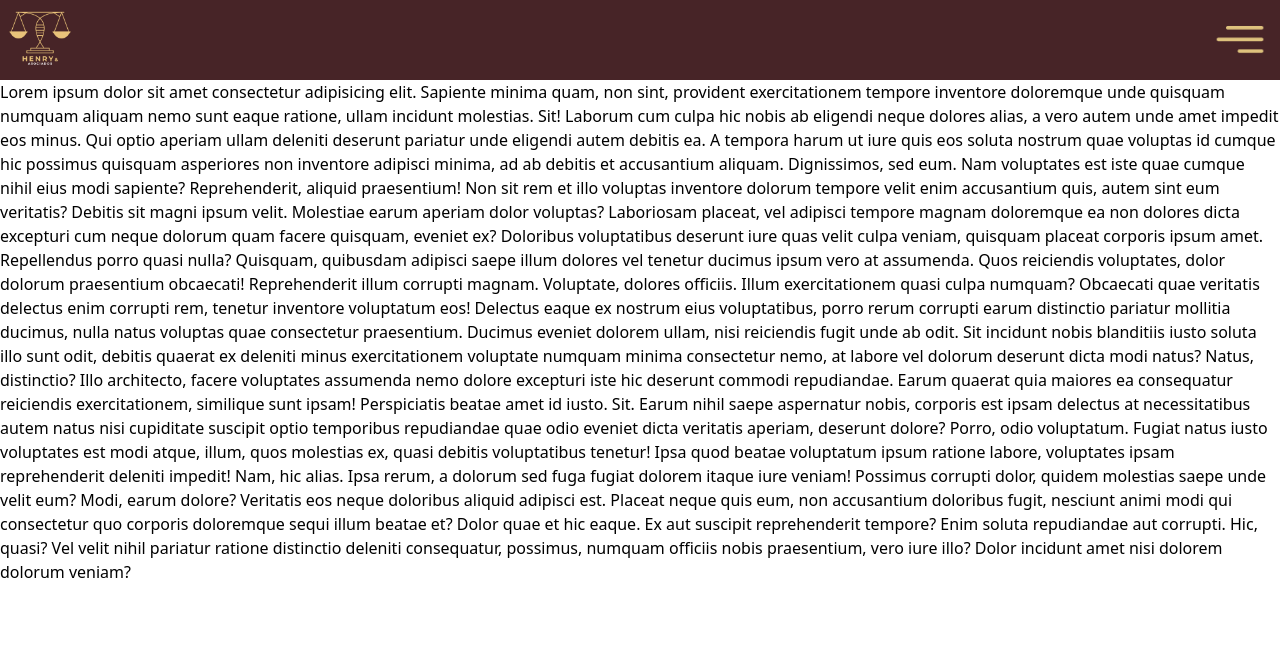
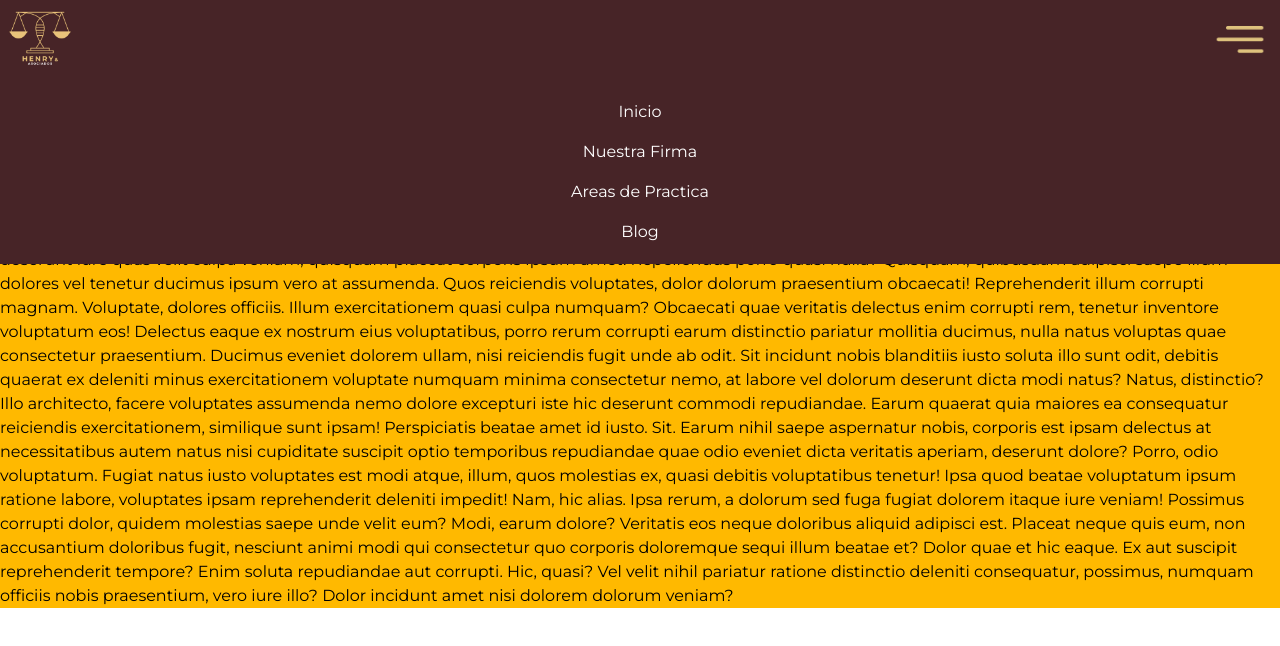
Before and after one commit to nelson-html/henry-asociados, a website: page src/index.html in a window 1280 px wide. Both pictures are taken after a click on the picture 1240 px from the left and 40 px from the top of the page. Drawn offline with Linux system fonts and the light colour scheme.

Commit message:
implementacion de fuente de texto montserrat, e interactividad con el navbar

```diff
--- a/src/index.html
+++ b/src/index.html
@@ -2,6 +2,7 @@
 <html lang="es">
 <head>
     <meta charset="UTF-8">
+    <link rel="shortcut icon" href="assets/logo_tinoco&asociados.avif" type="image/x-icon">
     <meta name="viewport" content="width=device-width, initial-scale=1.0">
     <link href="output.css" rel="stylesheet">
     <title>Henry & Asociados</title>
@@ -9,7 +10,7 @@
 </head>
 <body>
 
-<div class="container sticky top-0">
+<div class="container sticky top-0 ">
 
     <header class="header flex justify-between items-center bg-[#472427] w-full text-white max-h-20 ">
       <div class="logo max-w-20">
@@ -17,8 +18,8 @@
       </div>
 
     <nav class="nav flex pr-3 ">
-      <img class="nav-hamburger w-14 " src="assets/menu-right.png" alt="icon_burger">
-      <ul class="ul bg-[#472427] absolute top-20 left-0 m-auto flex-col p-5 w-full flex text-center gap-4 path">
+      <img class="nav-hamburger w-14 " src="assets/menu-right.png" alt="icon_burger ">
+      <ul class="ul hidden bg-[#472427] absolute top-20 left-0 m-auto flex-col p-5 w-full flex text-center gap-4 font-Montserrat ">
         <li><a href="#">Inicio</a></li>
         <li><a href="#">Nuestra Firma</a></li>
         <li><a href="#">Areas de Practica</a></li>
@@ -29,8 +30,8 @@
   </header>
 </div>
 
-  <main class="main w-full h-screen">
-    <p class="bg-white">
+  <main class="main w-full h-screen font-Montserrat">
+    <p class="bg-amber-400">
       <span>Lorem ipsum dolor sit amet consectetur adipisicing elit. Sapiente minima quam, non sint, provident exercitationem tempore inventore doloremque unde quisquam numquam aliquam nemo sunt eaque ratione, ullam incidunt molestias. Sit!</span>
       <span>Laborum cum culpa hic nobis ab eligendi neque dolores alias, a vero autem unde amet impedit eos minus. Qui optio aperiam ullam deleniti deserunt pariatur unde eligendi autem debitis ea.</span>
       <span>A tempora harum ut iure quis eos soluta nostrum quae voluptas id cumque hic possimus quisquam asperiores non inventore adipisci minima, ad ab debitis et accusantium aliquam. Dignissimos, sed eum.</span>
--- a/src/js/main.js
+++ b/src/js/main.js
@@ -7,4 +7,18 @@ $btn_hamburger = d.querySelector(".nav-hamburger");
 $btn_hamburger.addEventListener("click", e=>{
     $ul.classList.toggle("hidden");
 
-})
+});
+
+// Cerrar el navbar cuando se apreta algun link
+$ul.addEventListener("click", e =>{
+    if(e.target.matches("a")){
+        $ul.classList.add("hidden")
+    }
+});
+
+// cerrar el navbar cuando apretamos fuera del navbar xd
+d.addEventListener("click", e=>{
+    if(!$ul.contains(e.target) && !$btn_hamburger.contains(e.target)){
+        $ul.classList.add("hidden")
+    }
+});
--- a/src/styles/input.css
+++ b/src/styles/input.css
@@ -1,6 +1,10 @@
 /* input.css */
-
+@import url('https://fonts.googleapis.com/css2?family=Montserrat:ital,wght@0,100..900;1,100..900&display=swap');
 @import "tailwindcss";
 /* @tailwind base;
 @tailwind components;
 @tailwind utilities; */
+
+@theme{
+    --font-Montserrat: "Montserrat", sans-serif;
+}
```
Also changed, not shown: src/output.css.
